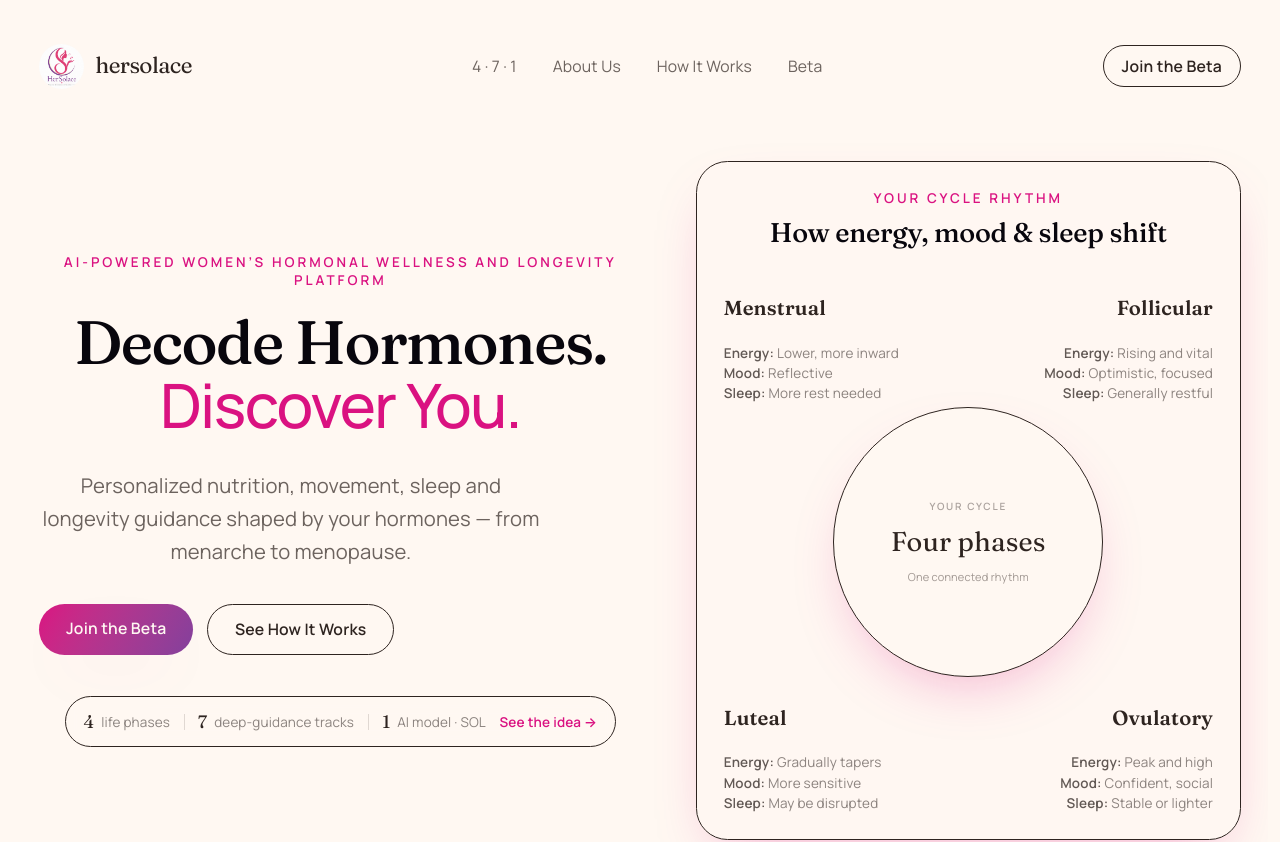
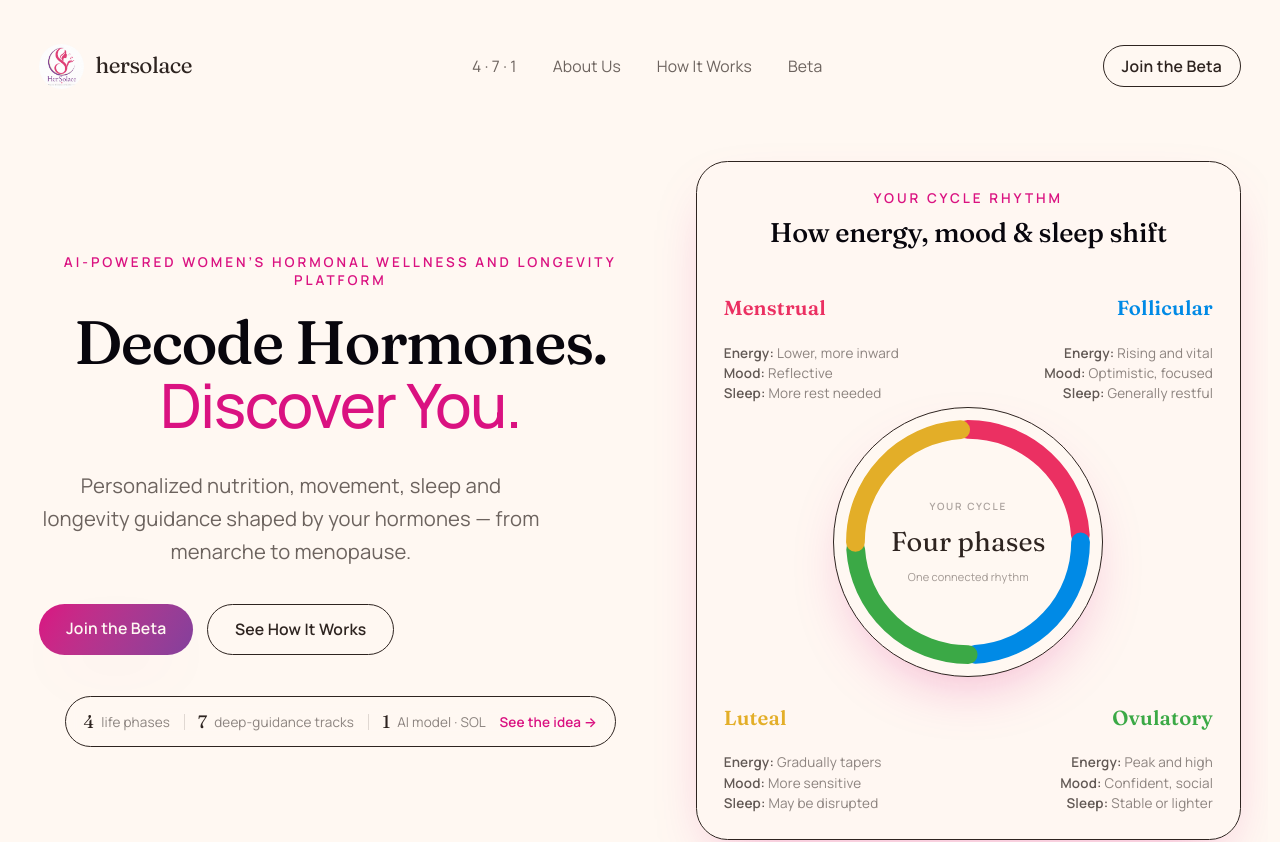
Before and after one commit to angtieke-cpu/WellnessApp-Web, a React (Vite) app: page /homepage in a window 1280 px wide. Shown: the top 842 px of the page. Built offline with nearby package versions, Linux system fonts and the light colour scheme.

Commit message:
Update QR code logic and phase colors

```diff
--- a/src/pages/HomePage.jsx
+++ b/src/pages/HomePage.jsx
@@ -6,19 +6,18 @@ import {
   Brain,
   Dumbbell,
   Moon,
-  QrCode,
   Sparkles,
   Zap,
 } from "lucide-react";
-
-
 const logoUrl = "/hersolace-logo.jpeg";
+const appStoreQrUrl = "/hersolace-app_store-qr.png";
+const playStoreQrUrl = "/hersolace-play_store-qr.png";
 
 
 const PHASES = [
   {
     name: "Menstrual",
-    color: "var(--phase-menstrual)",
+    color: "var(--hs-phase-menstrual)",
     days: "Days 1–5",
     energy: "Lower, more inward",
     mood: "Reflective",
@@ -27,7 +26,7 @@ const PHASES = [
   },
   {
     name: "Follicular",
-    color: "var(--phase-follicular)",
+    color: "var(--hs-phase-follicular)",
     days: "Days 6–13",
     energy: "Rising and vital",
     mood: "Optimistic, focused",
@@ -36,7 +35,7 @@ const PHASES = [
   },
   {
     name: "Ovulatory",
-    color: "var(--phase-ovulatory)",
+    color: "var(--hs-phase-ovulatory)",
     days: "Days 14–16",
     energy: "Peak and high",
     mood: "Confident, social",
@@ -45,7 +44,7 @@ const PHASES = [
   },
   {
     name: "Luteal",
-    color: "var(--phase-luteal)",
+    color: "var(--hs-phase-luteal)",
     days: "Days 17–28",
     energy: "Gradually tapers",
     mood: "More sensitive",
@@ -530,14 +529,16 @@ export default function HomePage() {
              Be among the first to try hersolace
           </h2>
            <div className="hs-relative hs-mx-auto hs-mt-8 hs-grid hs-max-w-md hs-grid-cols-2 hs-gap-4">
-             {["App Store", "Play Store"].map((store) => (
-               <div key={store} className="hs-rounded-xl hs-border hs-border-ink/10 hs-bg-cream/85 hs-p-4">
-                 <div className="hs-mx-auto hs-grid hs-aspect-square hs-max-w-28 hs-place-items-center hs-border hs-border-dashed hs-border-ink/25 hs-bg-sand/40">
-                   <QrCode className="hs-size-14 hs-text-ink/35" aria-hidden="true" />
-                 </div>
+             {[
+               { store: "App Store", qr: appStoreQrUrl, href: "https://apps.apple.com/in/app/hersolace/id6767090399" },
+               { store: "Play Store", qr: playStoreQrUrl, href: "https://play.google.com/store/apps/details?id=com.wellness.hersolace" },
+             ].map(({ store, qr, href }) => (
+               <a key={store} href={href} target="_blank" rel="noreferrer"
+                 className="hs-rounded-xl hs-border hs-border-ink/10 hs-bg-cream/85 hs-p-4 hs-transition hs-hover:-translate-y-0.5">
+                 <img src={qr} alt={`${store} QR code`} className="hs-mx-auto hs-aspect-square hs-max-w-28 hs-w-full hs-object-contain" />
                  <p className="hs-mt-3 hs-text-sm hs-font-semibold">{store}</p>
-                 <p className="hs-mt-1 hs-text-[11px] hs-text-ink/50">QR code coming soon</p>
-               </div>
+                 <p className="hs-mt-1 hs-text-[11px] hs-text-ink/50">Scan to download</p>
+               </a>
              ))}
            </div>
            <p className="hs-relative hs-mt-7 hs-text-sm hs-text-ink/65">
```
